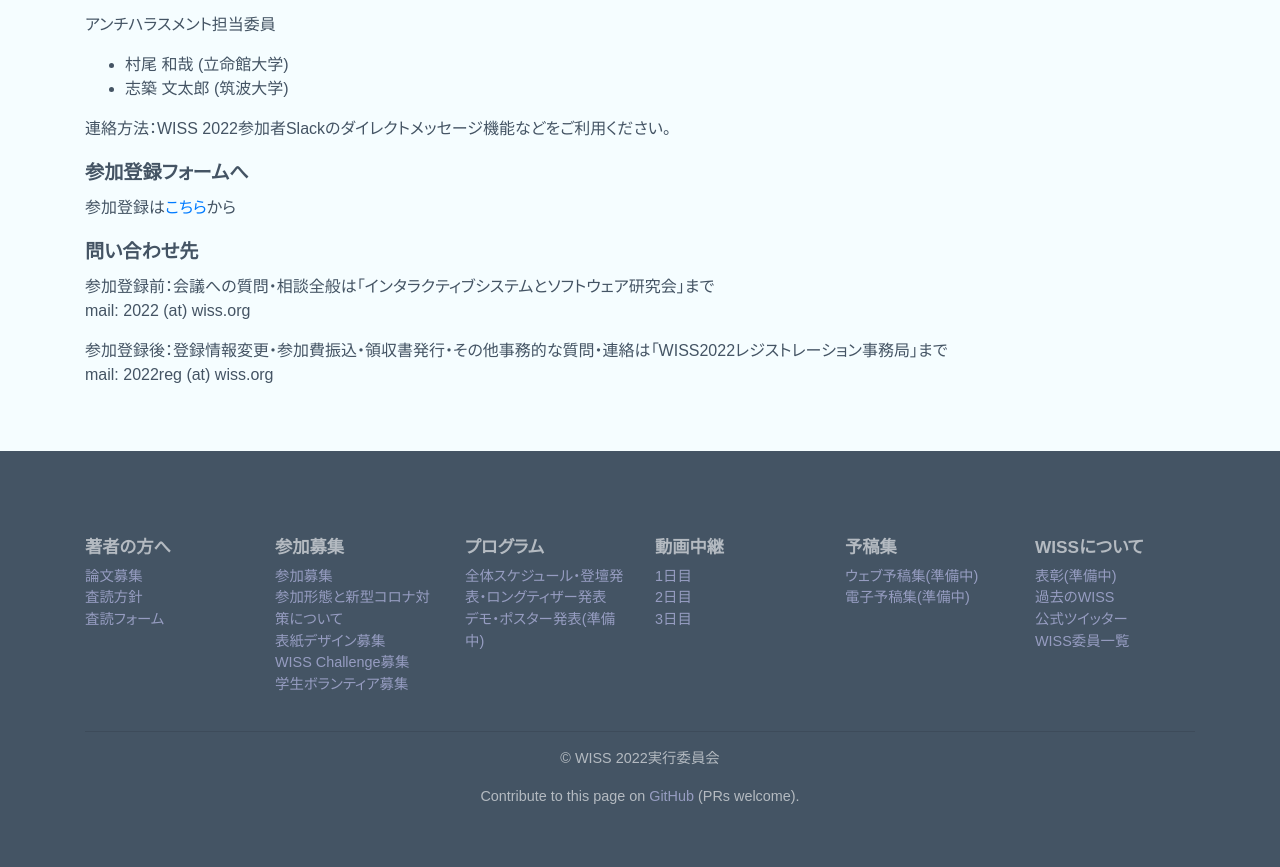
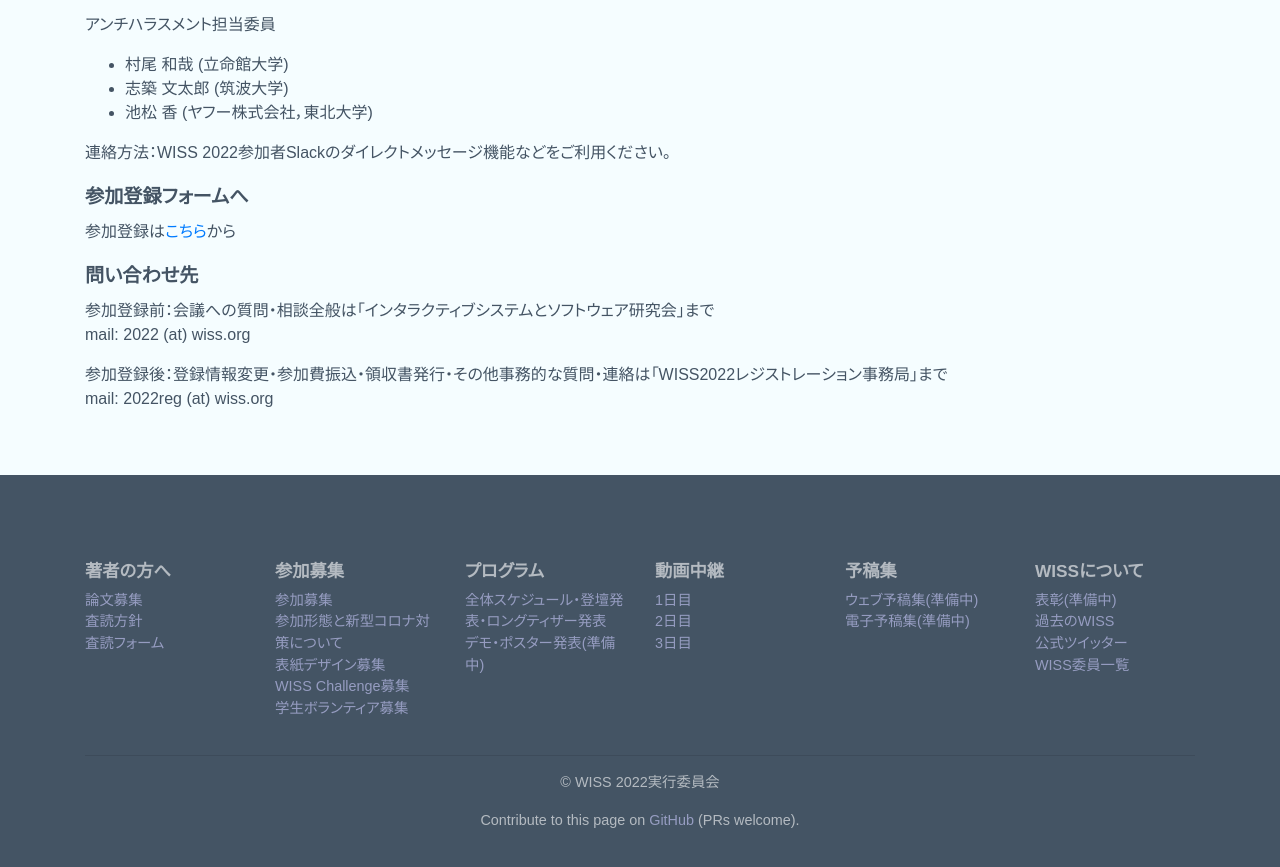
Before and after one commit to WISSOrg/web2022, a plain HTML site: page call-for-participants.html in a window 1280 px wide. Shown: the part 4862-5729 px from the top of the page. Drawn offline with nearby package versions, Linux system fonts and the light colour scheme; a web font is replaced by a local one.

Commit message:
update participant page

```diff
--- a/call-for-participants.html
+++ b/call-for-participants.html
@@ -292,6 +292,7 @@
 <ul>
 <li>村尾 和哉 (立命館大学)</li>
 <li>志築 文太郎 (筑波大学)</li>
+<li>池松 香 (ヤフー株式会社，東北大学)</li>
 </ul>
 <p>連絡方法：WISS 2022参加者Slackのダイレクトメッセージ機能などをご利用ください。</p>
 <h3>参加登録フォームへ</h3>
```
